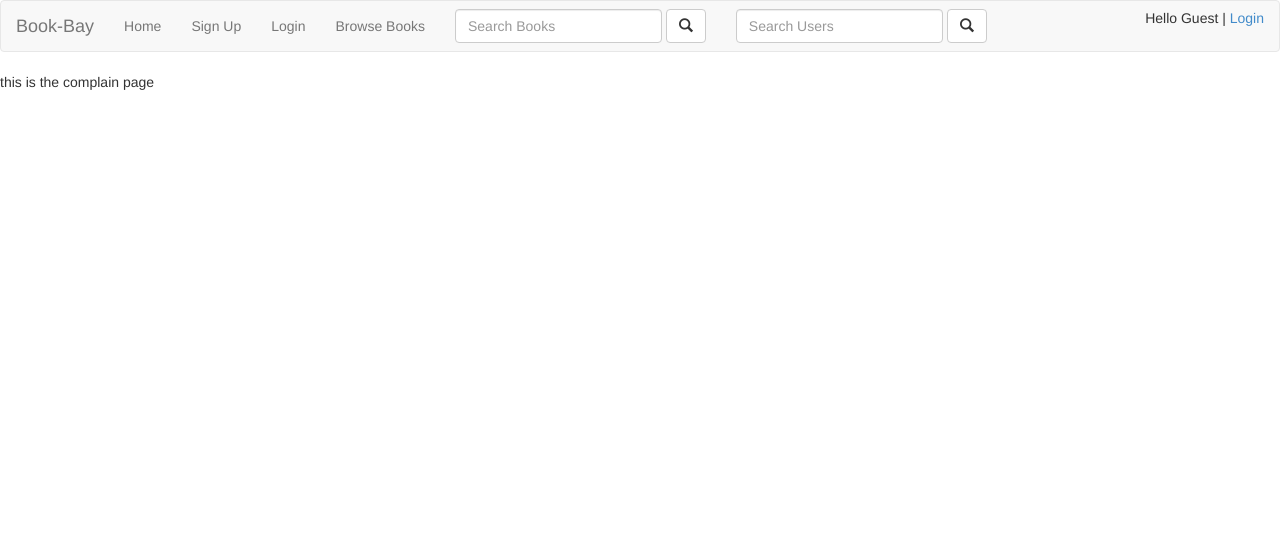
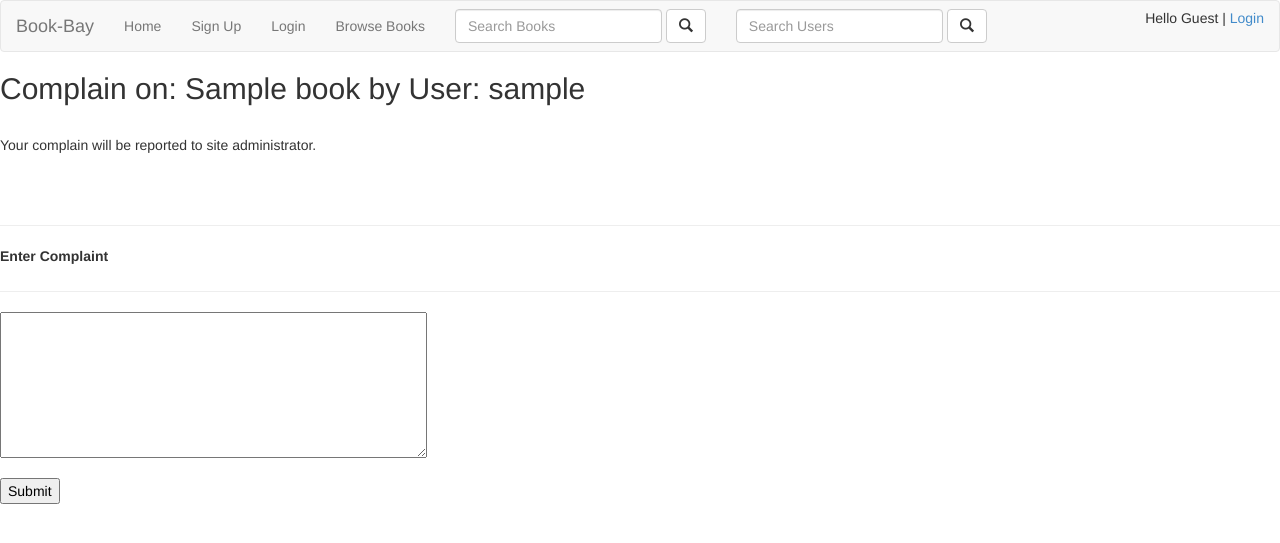
Before and after one commit to shiflonium/BookBay, a Flask app: page /complain?isbn=000 in a window 1280 px wide. Shown: the top 543 px of the page. Run offline with Flask 2, Linux system fonts and the light colour scheme; tables that the repository leaves empty hold one stand-in row (values such as "Sample post"); some libraries are stand-ins or nearby versions.

Commit message:
complain on book added. currently not functional since there is no DB table for book complaints

```diff
--- a/app/forms.py
+++ b/app/forms.py
@@ -168,3 +168,14 @@ class BidForm(Form):
 
     def validate(self):
         return True
+
+
+class ComplainForm(Form):
+    message = TextAreaField('message', validators = [validators.Required()])
+    submit = SubmitField('Submit')
+
+    def __init__(self, *args, **kwargs):
+        Form.__init__(self, *args, **kwargs)
+
+    def validate(self):
+        return True
--- a/app/templates/browse.html
+++ b/app/templates/browse.html
@@ -78,7 +78,7 @@
 	<div class="inner3">
 		<input name = "isbn" type = "hidden" value = "{{isbn_var}}">
 		<label>Do you like this book? </label> <a href="{{url_for('rate_book') }}?isbn={{isbn_var}}"> Rate this Book</a>
-		<label>Is this book ofensive? </label><a href="{{url_for('complain') }}"> Report this Book</a>
+		<label>Is this book ofensive? </label><a href="{{url_for('complain') }}?isbn={{isbn_var}}"> Report this Book</a>
 		{% if g.user.is_anonymous() == False %}
 			{% if g.user.is_superuser() == True %}
 				<label>Delete this book </label><a href="{{url_for('remove_book', book_id =i.get_id() ) }}"> Delete this book </a>
--- a/app/templates/complain.html
+++ b/app/templates/complain.html
@@ -1,5 +1,65 @@
-
 {% extends "base.html" %}
 {% block content %}
-this is the complain page
+<style>
+.images
+{
+	max-height: 20%;
+}
+.outer
+{
+	position: relative;
+	float: left;
+	width: 20%;
+	display: inline-block;
+	clear: both;
+	margin-left: 30px;
+	margin-bottom: 30px;
+
+
+}
+
+.inner
+{
+	display: inline-block;
+	position: relative;
+	float: left;
+	width: 20%;
+}
+
+
+.inner2
+{
+	display: inline-block;
+	position: relative;
+	float: left;
+	width: 20%;
+}
+.inner3
+{
+	display: inline-block;
+	position: relative;
+	float: left;
+	width: 20%;
+}
+</style>
+
+{%for book in query %}
+{%for user in user_query%}
+	<h2>Complain on: {{book.get_title()}} by User: {{user.get_username()}}</h2><br>
+	<p>Your complain will be reported to site administrator.</p>
+
+
+<br><br>
+<hr>
+		<label>Enter Complaint</label><br>
+<hr>
+{{form.message(rows = 7, cols = 50)}}
+<br>
+<br>
+{{form.submit}}
+
+
+
+{% endfor%}
+{% endfor%}
 {% endblock %}
--- a/app/views.py
+++ b/app/views.py
@@ -2,7 +2,7 @@ from flask import render_template, flash, redirect, session, url_for, request, g
 from flask.ext.login import login_user, logout_user, current_user, login_required
 from app import app, db, login_manager
 from models import User, Book, Transaction, Bid, User_Comments, Book_Comments, User_Complaints, SU_Messages
-from forms import SignUpForm, LoginForm, ChangePassword, ChangePersonalDetails, SearchForm, sellForm, BidForm, PostForm, SUForm
+from forms import SignUpForm, LoginForm, ChangePassword, ChangePersonalDetails, SearchForm, sellForm, BidForm, PostForm, SUForm, ComplainForm
 from werkzeug import generate_password_hash, check_password_hash, secure_filename
 from datetime import datetime
 from sqlalchemy import desc, update
@@ -625,7 +625,15 @@ def submit_rating():
 
 @app.route('/complain')
 def complain():
-    return render_template('complain.html')
+    b=Book()
+    form = ComplainForm()
+    isbn = request.args.get('isbn')
+    query = b.query.filter_by(isbn = isbn).all()
+    for u in query:
+        book_dict = u.__dict__
+    user_query = User.query.filter_by(id = int(book_dict['owner_id']))
+    return render_template('complain.html', query = query, user_query = user_query, isbn =isbn, form = form)
+    #return render_template('complain.html', query = query)
 
 @app.route('/admin/make_superuser')
 @login_required
```
